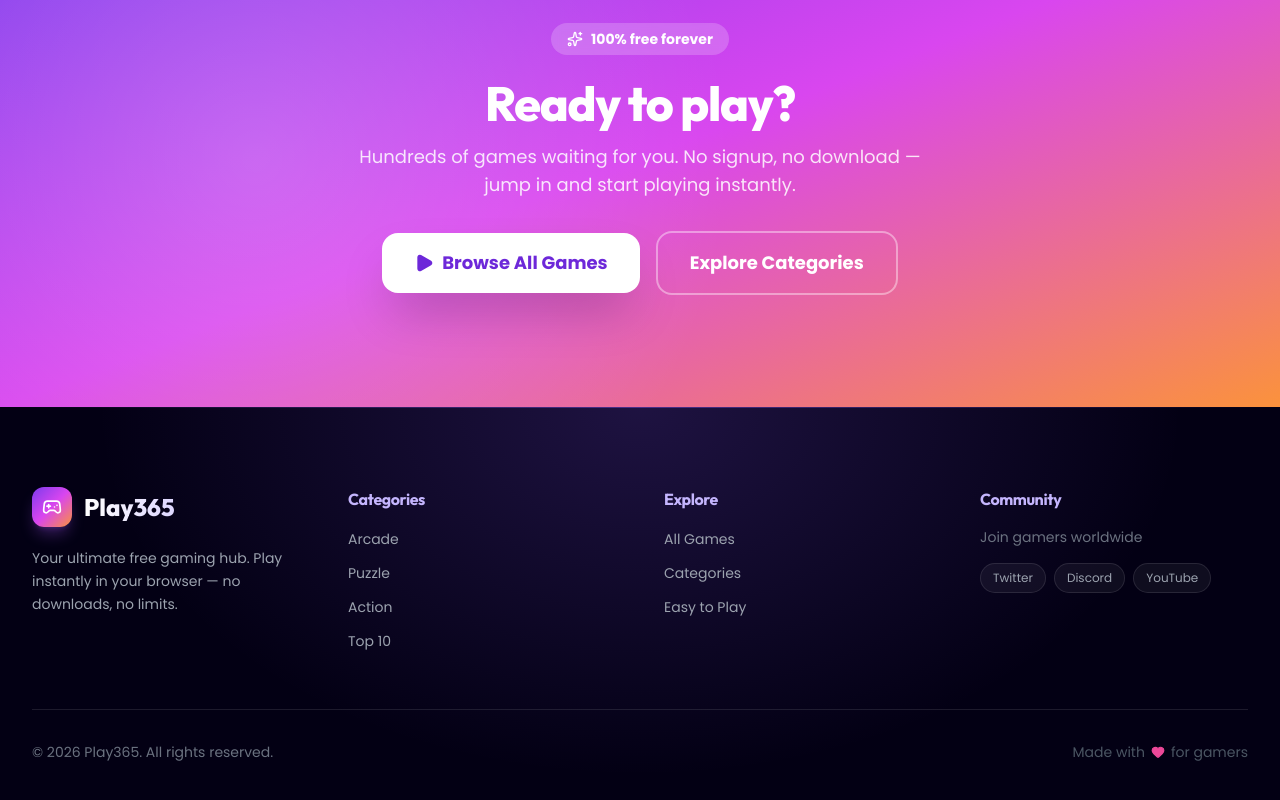
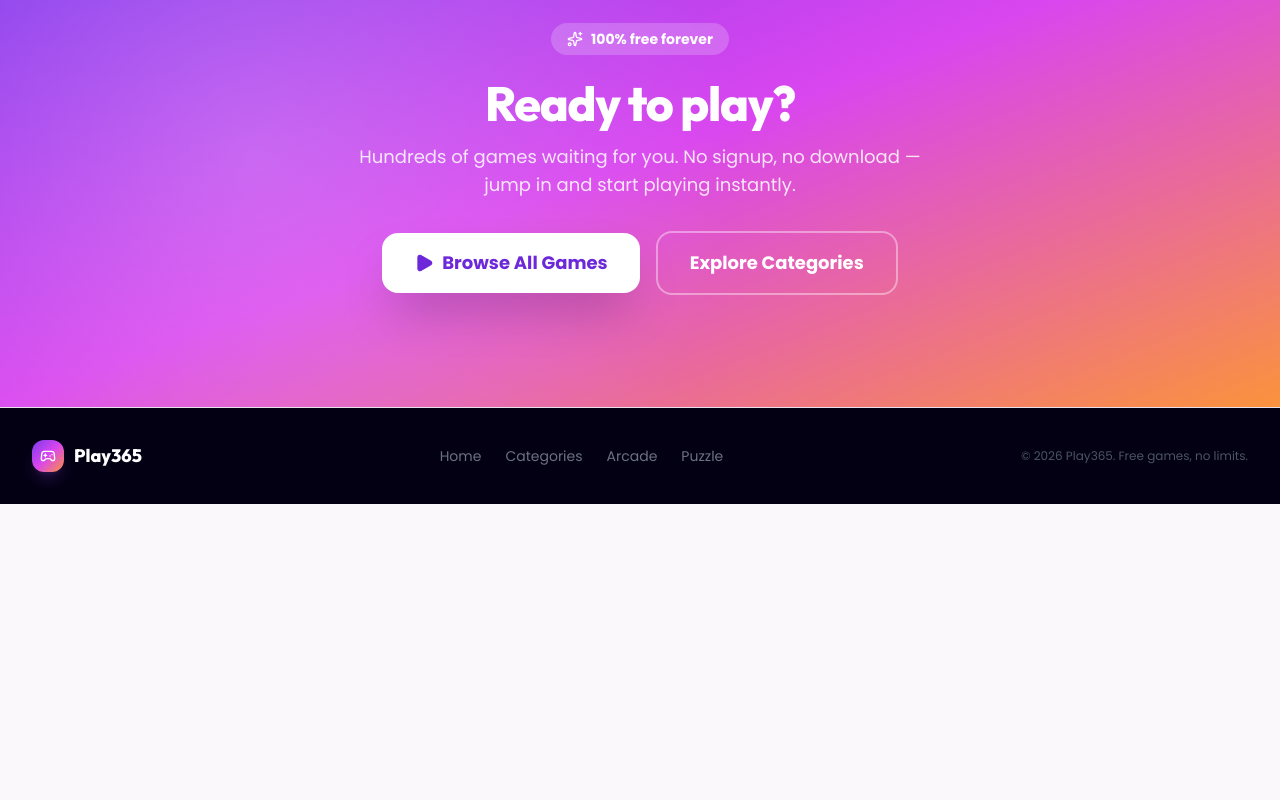
Before and after one commit to akashzeen-art/InfinitNumero, a React (Vite) app: page / in a window 1280 px wide. Shown: the part 9621-10421 px from the top of the page. After the commit the page ends 10125 px from the top, so only its background shows below. Built offline with nearby package versions, Linux system fonts and the light colour scheme.

Commit message:
feat: simplify footer to single clean row

```diff
--- a/client/components/Footer.tsx
+++ b/client/components/Footer.tsx
@@ -1,91 +1,25 @@
 import { Link } from "react-router-dom";
-import { Gamepad2, Heart } from "lucide-react";
-
-const links = {
-  categories: [
-    { label: "Arcade", path: "/category/Arcade" },
-    { label: "Puzzle", path: "/category/Puzzle" },
-    { label: "Action", path: "/category/Action" },
-    { label: "Top 10", path: "/category/Top%2010%20Games" },
-  ],
-  explore: [
-    { label: "All Games", path: "/" },
-    { label: "Categories", path: "/categories" },
-    { label: "Easy to Play", path: "/category/Easy%20to%20Play" },
-  ],
-};
+import { Gamepad2 } from "lucide-react";
 
 export function Footer() {
   return (
-    <footer className="relative bg-[#030014] text-white overflow-hidden">
-      <div className="absolute inset-0 bg-[radial-gradient(ellipse_at_top,rgba(139,92,246,0.2),transparent_60%)]" />
-      <div className="absolute top-0 inset-x-0 h-px bg-gradient-to-r from-transparent via-violet-500/40 to-transparent" />
+    <footer className="bg-[#030014] border-t border-white/8">
+      <div className="max-w-7xl mx-auto px-4 sm:px-6 lg:px-8 py-8 flex flex-col sm:flex-row items-center justify-between gap-4">
+        <Link to="/" className="flex items-center gap-2.5">
+          <div className="gradient-brand rounded-xl p-2 shadow-lg shadow-purple-500/20">
+            <Gamepad2 className="w-4 h-4 text-white" />
+          </div>
+          <span className="font-outfit font-extrabold text-lg text-white">Play365</span>
+        </Link>
 
-      <div className="relative max-w-7xl mx-auto px-4 sm:px-6 lg:px-8 py-16 sm:py-20">
-        <div className="grid grid-cols-1 sm:grid-cols-2 lg:grid-cols-4 gap-10 lg:gap-12">
-          <div className="sm:col-span-2 lg:col-span-1">
-            <Link to="/" className="inline-flex items-center gap-3 mb-5 group">
-              <div className="gradient-brand rounded-xl p-2.5 shadow-lg shadow-purple-500/30 group-hover:scale-105 transition-transform">
-                <Gamepad2 className="w-5 h-5 text-white" />
-              </div>
-              <span className="font-outfit font-extrabold text-2xl bg-gradient-to-r from-white to-violet-200 bg-clip-text text-transparent">
-                Play365
-              </span>
-            </Link>
-            <p className="text-gray-400 text-sm leading-relaxed max-w-xs">
-              Your ultimate free gaming hub. Play instantly in your browser — no downloads, no limits.
-            </p>
-          </div>
+        <nav className="flex items-center gap-6 text-sm text-gray-500">
+          <Link to="/" className="hover:text-white transition-colors">Home</Link>
+          <Link to="/categories" className="hover:text-white transition-colors">Categories</Link>
+          <Link to="/category/Arcade" className="hover:text-white transition-colors">Arcade</Link>
+          <Link to="/category/Puzzle" className="hover:text-white transition-colors">Puzzle</Link>
+        </nav>
 
-          <div>
-            <h5 className="font-outfit font-bold text-violet-300 mb-4">Categories</h5>
-            <ul className="space-y-2.5">
-              {links.categories.map((l) => (
-                <li key={l.path}>
-                  <Link to={l.path} className="text-gray-400 text-sm hover:text-white transition-colors">
-                    {l.label}
-                  </Link>
-                </li>
-              ))}
-            </ul>
-          </div>
-
-          <div>
-            <h5 className="font-outfit font-bold text-violet-300 mb-4">Explore</h5>
-            <ul className="space-y-2.5">
-              {links.explore.map((l) => (
-                <li key={l.path}>
-                  <Link to={l.path} className="text-gray-400 text-sm hover:text-white transition-colors">
-                    {l.label}
-                  </Link>
-                </li>
-              ))}
-            </ul>
-          </div>
-
-          <div>
-            <h5 className="font-outfit font-bold text-violet-300 mb-4">Community</h5>
-            <p className="text-gray-500 text-sm mb-4">Join gamers worldwide</p>
-            <div className="flex flex-wrap gap-2">
-              {["Twitter", "Discord", "YouTube"].map((s) => (
-                <a
-                  key={s}
-                  href="#"
-                  className="px-3 py-1.5 rounded-lg bg-white/5 border border-white/10 text-xs text-gray-400 hover:text-white hover:bg-white/10 hover:border-violet-500/40 transition-all"
-                >
-                  {s}
-                </a>
-              ))}
-            </div>
-          </div>
-        </div>
-
-        <div className="mt-14 pt-8 border-t border-white/10 flex flex-col sm:flex-row items-center justify-between gap-3 text-sm text-gray-500">
-          <p>&copy; {new Date().getFullYear()} Play365. All rights reserved.</p>
-          <p className="flex items-center gap-1.5 text-gray-600">
-            Made with <Heart className="w-3.5 h-3.5 text-pink-500 fill-pink-500" /> for gamers
-          </p>
-        </div>
+        <p className="text-xs text-gray-600">&copy; {new Date().getFullYear()} Play365. Free games, no limits.</p>
       </div>
     </footer>
   );
```
